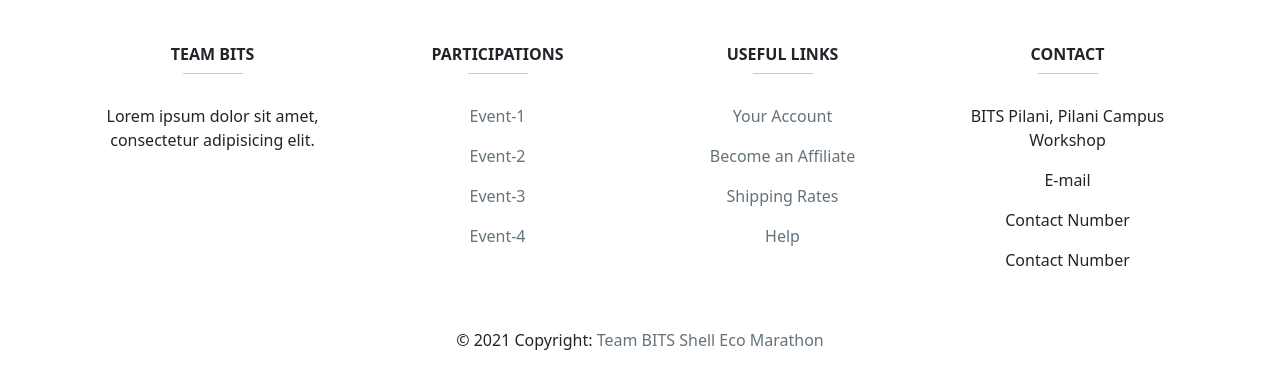
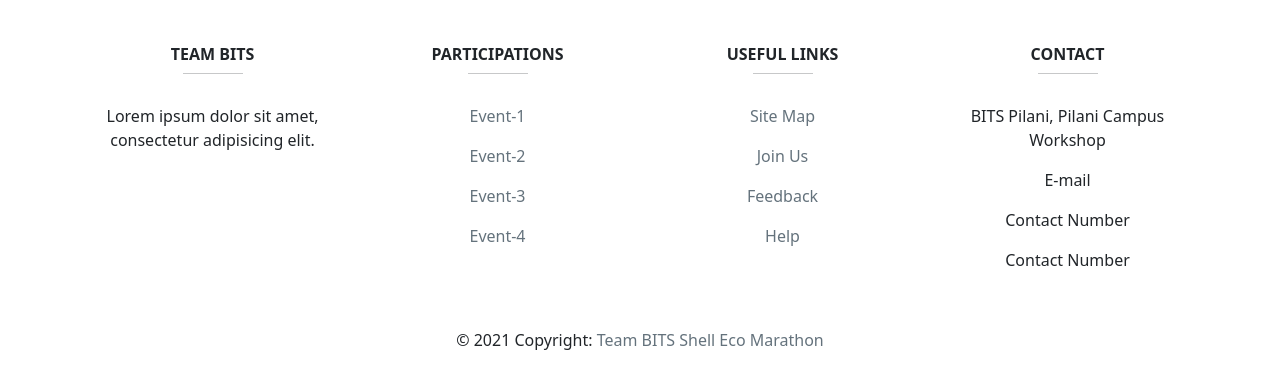
Before and after one commit to Kush251199/Kush251199.github.io, a plain HTML site: page index.html in a window 1280 px wide. Shown: the part 3111-3479 px from the top of the page. Drawn offline with nearby package versions, Linux system fonts and the light colour scheme.

```diff
--- a/index.html
+++ b/index.html
@@ -255,13 +255,13 @@
                     </h6>
                     <hr class="deep-purple accent-2 mb-4 mt-0 d-inline-block mx-auto" style="width: 60px;">
                     <p>
-                        <a href="#!">Your Account</a>
+                        <a href="#!">Site Map</a>
                     </p>
                     <p>
-                        <a href="#!">Become an Affiliate</a>
+                        <a href="#!">Join Us</a>
                     </p>
                     <p>
-                        <a href="#!">Shipping Rates</a>
+                        <a href="#!">Feedback</a>
                     </p>
                     <p>
                         <a href="#!">Help</a>
```
